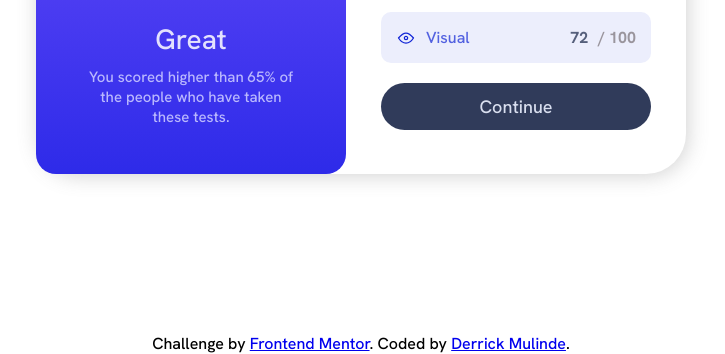
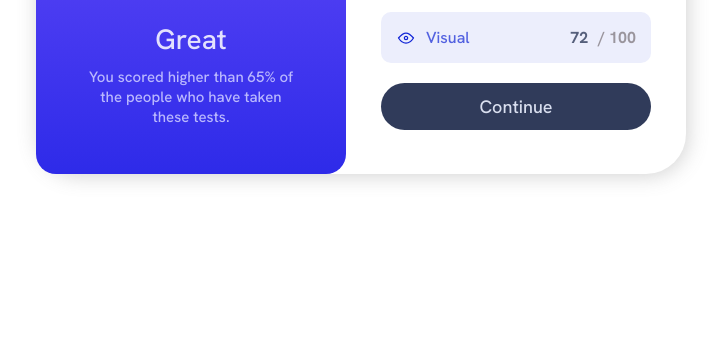
Before and after one commit to inspecta/results-summary-component, a plain HTML site: page index.html in a window 1280 px wide. Shown: the part 446-800 px from the top of the page, without its empty margins (279-1004 px from the left). Drawn offline with Linux system fonts and the light colour scheme.

Commit message:
Remove attribution

```diff
--- a/index.html
+++ b/index.html
@@ -38,14 +38,6 @@
       </section>
     </div>
 
-    <div class="attribution">
-      Challenge by
-      <a href="https://www.frontendmentor.io?ref=challenge" target="_blank"
-        >Frontend Mentor</a
-      >. Coded by
-      <a href="https://www.linkedin.com/in/mulinde-derrick/">Derrick Mulinde</a
-      >.
-    </div>
     <script src="./index.js"></script>
   </body>
 </html>
--- a/style.css
+++ b/style.css
@@ -6,6 +6,10 @@ html {
   padding: 0;
   box-sizing: border-box;
   font-family: "Hanken Grotesk", sans-serif;
+}
+
+body {
+  height: 100vh;
 }
 
 /*
@@ -60,13 +64,6 @@ html {
 
 .circle > p {
   color: hsl(241, 100%, 89%, 0.5);
-}
-
-.attribution {
-  position: absolute;
-  bottom: 0;
-  text-align: center;
-  width: 100%;
 }
 
 .assess {
```
